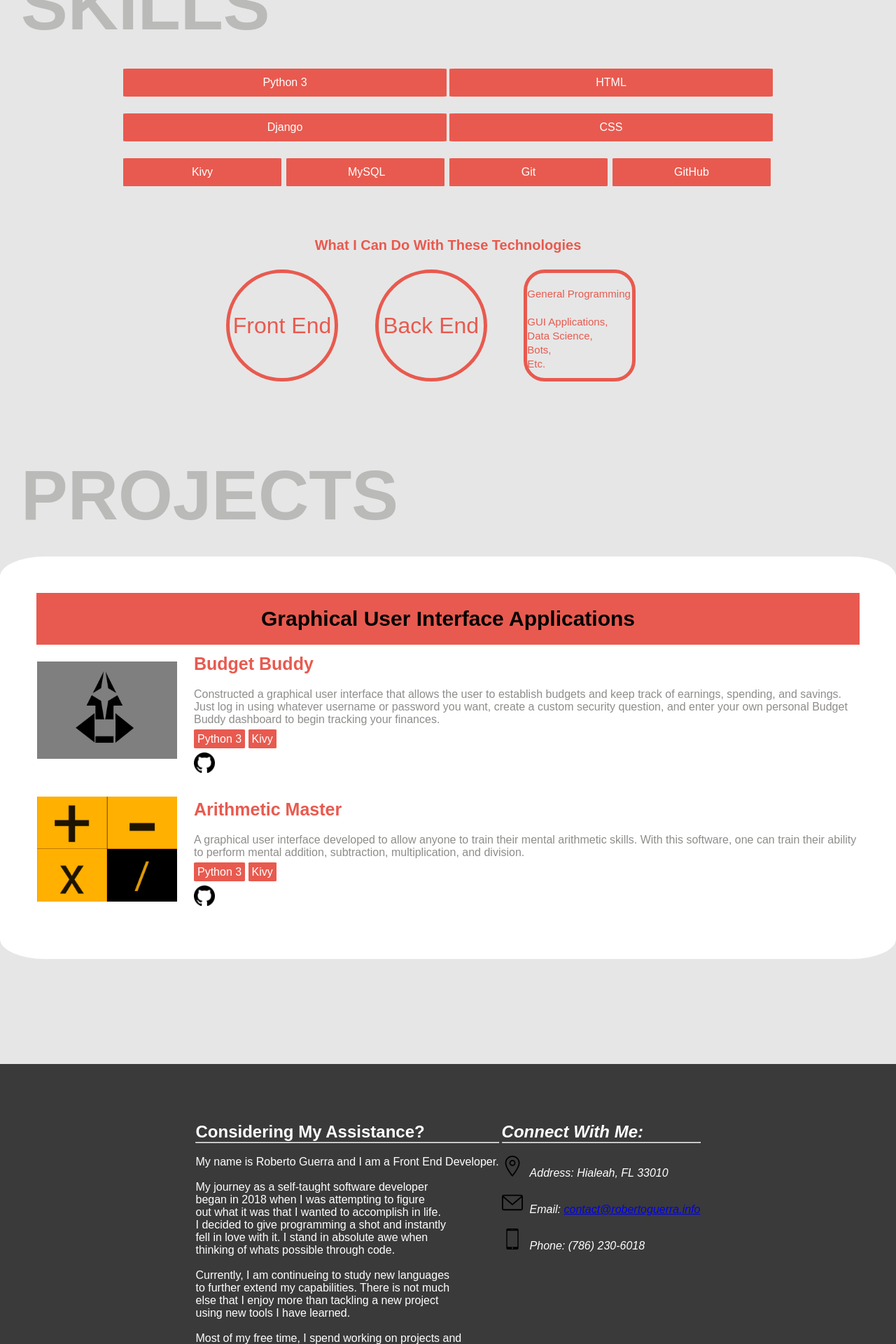
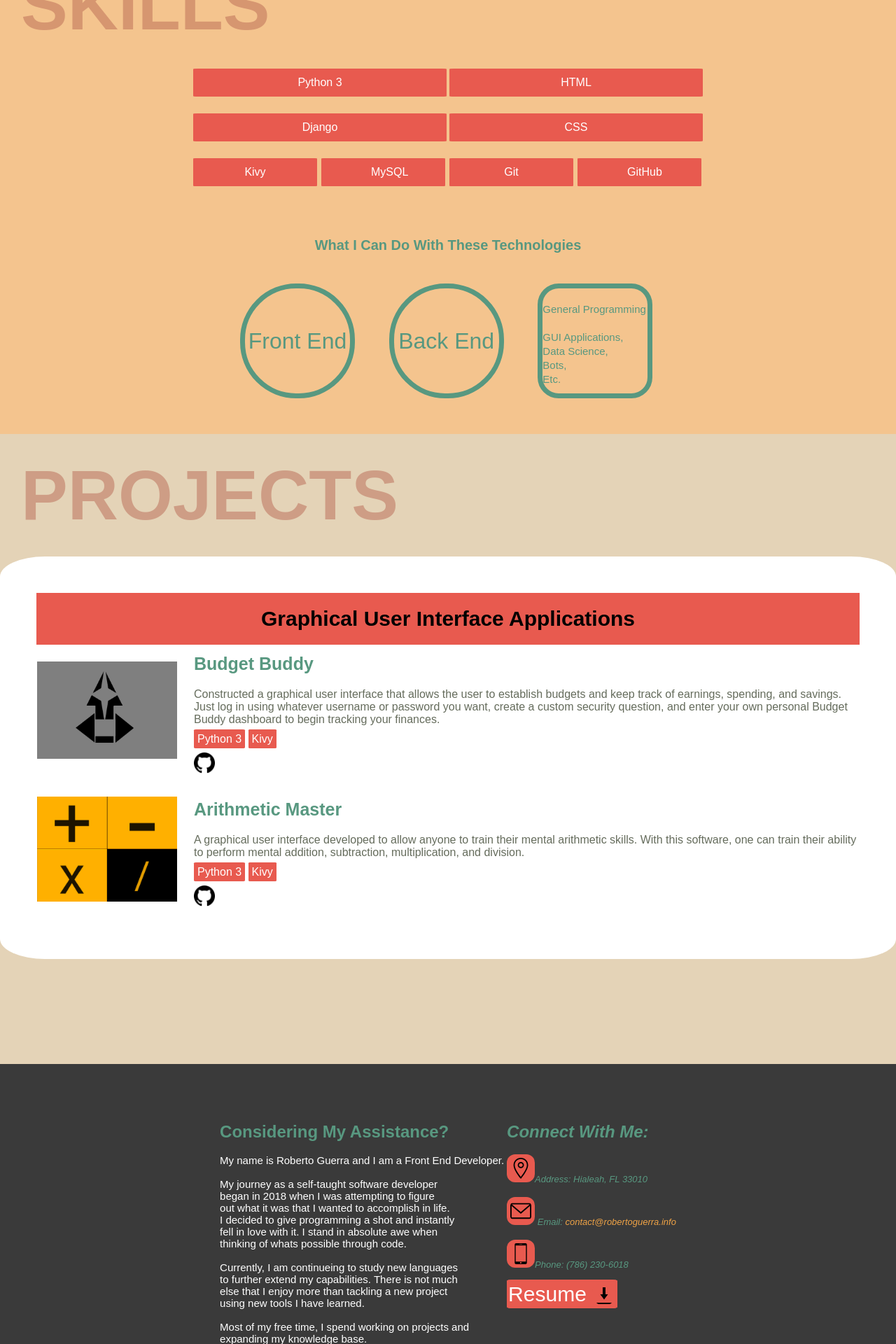
Before and after one commit to Robby-Codes/Portfolio, a Django app: template Portfolio/homepage/templates/homepage/home.html in a window 1280 px wide. Shown: the part 1680-3600 px from the top of the page at 70% size. Run offline with Django 3.2, Linux system fonts and the light colour scheme; the template is opened without the code that fills it, so the values that code supplies are empty.

Commit message:
Redesigned the entire site to help make it look better. Also fixed some issues with the navigation bar and the skill table in the Skill section.

```diff
--- a/Portfolio/homepage/templates/homepage/home.html
+++ b/Portfolio/homepage/templates/homepage/home.html
@@ -187,10 +187,9 @@
                         <td class="lastmessage">
                             <h1>
                                 Considering My Assistance?
-                            <hr>
                             </h1>
                             <br>
-                            <p>
+                            <p class="about-me">
                                 My name is Roberto Guerra and I am a Front End Developer.
                                 <br>
                                 <br>
@@ -222,7 +221,6 @@
                                 <br>
                                 <br>
                                 My favorite things to do as of yet include.
-                            </p>
                                 <br>
                                 <br>
                                 <ul>
@@ -230,16 +228,28 @@
                                     <li>Back End Development</li>
                                     <li>Graphical User Interface Applications</li>
                                 </ul>
+                            </p>
                         </td>
                         <td class="contact-info">
                             <h1>Connect With Me:</h1>
-                            <hr>
                             <br>
-                            <p><img src="{% static 'images/gps.svg' %}">Address: Hialeah, FL 33010</p>
+                            <p class="info"><img src="{% static 'images/gps.svg' %}">Address: Hialeah, FL 33010</p>
                             <br>
-                            <p><img src="{% static 'images/mail.svg' %}">Email: <a href="mailto:contact@robertoguerra.info">contact@robertoguerra.info</a></p>
+                            <p class="info"><img src="{% static 'images/mail.svg' %}">
+                                Email:
+                                <a href="mailto:contact@robertoguerra.info" style="color: #efa346; text-decoration: none;">
+                                    contact@robertoguerra.info
+                                </a>
+                            </p>
                             <br>
-                            <p><img src="{% static 'images/phone.svg' %}">Phone: (786) 230-6018</p>
+                            <p class="info"><img src="{% static 'images/phone.svg' %}">Phone: (786) 230-6018</p>
+                            <br>
+                            <a href="/static/other/resume.pdf" style="color: #efa346; text-decoration: none;" download>
+                                <label>
+                                    Resume
+                                    <img src="{% static 'images/downicon.png' %}">
+                                </label>
+                            </a>
                         </td>
                     </tr>
                     <tr>
--- a/Portfolio/static/css/main.css
+++ b/Portfolio/static/css/main.css
@@ -81,13 +76,13 @@ html, body {
     padding-bottom: 20px;
     text-align: center;
     font-size: 25px;
-    color: #e85a4f;
+    color: #589880;
 }
 
 .profilesection p {
     position: relative;
     text-align: center;
-    color: #8e8d8a;
+    color: #656c5c;
     padding-bottom: 30px;
 }
 
@@ -108,7 +103,7 @@ html, body {
 
 .skillsection {
     height: 700px;
-    background: rgb(230, 230, 230);
+    background: #f4c48e;
     box-sizing: border-box;
 }
 
@@ -134,11 +129,12 @@ html, body {
     -moz-border-radius: 80px; /* or 50% */
     border-radius: 80px; /* or 50% */
 
-    background-color: rgb(230, 230, 230);
-    color: #e85a4f;
-    border: 5px solid #e85a4f;
+    background-color: #f4c48e;
+    color: #589880;
+    border: 7px solid #589880;
     text-align: center;
     font-size: 2em;
+    margin: 20px;
 }
 
 #general {
@@ -150,8 +146,6 @@ html, body {
     -moz-border-radius: 30px; /* or 50% */
     border-radius: 30px; /* or 50% */
 
-    background-color: rgb(230, 230, 230);
-    color: #e85a4f;
     text-align: left;
     font-size: 15px;
 }
@@ -163,32 +157,33 @@ html, body {
 }
 
 .skilltext label {
+    position: relative;
     background-color: #e85a4f;
     text-align: center;
     color: white;
     display: inline-block;
     width: 100px;
-    padding: 10px 180px;
+    padding: 10px 130px;
     margin-bottom: 20px;
     border: 1px solid #e85a4f;
     border-radius: 2%;
 }
 
 .skilltext .shorten {
-    padding: 10px 87px;
-    width: 50px;
+    padding: 10px 70px;
+    width: 35px;
 }
 
 .skilltext label:hover {
     background-color: white;
-    color: rgb(175, 16, 16);
+    color: #e85a4f;
 }
 
 /* Projects */
 
 .projectsection {
     height: 900px;
-    background: rgb(230, 230, 230);
+    background: #e4d3b7;
     box-sizing: border-box;
 }
 
@@ -196,7 +191,7 @@ html, body {
     position: relative;
     padding: 30px;
     font-size: 100px;
-    color: #8e8d8a;
+    color: #b96954;
     opacity: 0.5;
 }
 
@@ -232,10 +227,11 @@ html, body {
     position: relative;
     text-align: left;
     padding-top: 10px;
+    color: #589880;
 }
 
 .projectsection p {
-    color: #8e8d8a;
+    color: #656c5c;
     padding-bottom: 10px;
 }
 
@@ -250,7 +246,7 @@ html, body {
 
 .contact {
     height: 800px;
-    color: white;
+    color: #589880;
     background: rgb(58, 58, 58);
     box-sizing: border-box;
 }
@@ -269,11 +265,43 @@ html, body {
 .contact-info img {
     max-width: 30px;
     max-height: 30px;
-    padding-right: 10px;
+    padding: 5px;
+    background-color: #e85a4f;
+    border-radius: 30%;
+}
+
+.about-me {
+    color: white;
+    font-size: 15px;
+}
+
+.info {
+    font-size: 13px;
+}
+
+.lastmessage ul {
+    color: white;
+}
+
+.contact-info label {
+    color: white;
+    background-color: #e85a4f;
+    border-radius: 5%;
+    border: 2px solid #e85a4f;
+    font-size: 30px;
+    font-style: normal;
+    padding-top: 2px;
+    padding-bottom: 2px;
+    cursor: pointer;
+}
+
+.contact-info label img {
+    vertical-align: middle;
 }
 
 .copyright {
     font-size: 13px;
     text-align: center;
     padding-top: 45px;
+    color: white;
 }
```
Also changed, not shown: other parts of Portfolio/static/css/main.css (+11 -16 lines), Portfolio/static/images/downicon.png (added), Portfolio/static/images/mbanner.jpg (added), Portfolio/static/images/photo-1495321308589-43affb814eee.jpg (added), Portfolio/static/images/spots.jpg (added), 1 other file. Lines whose indentation alone changed are shown as unchanged.
